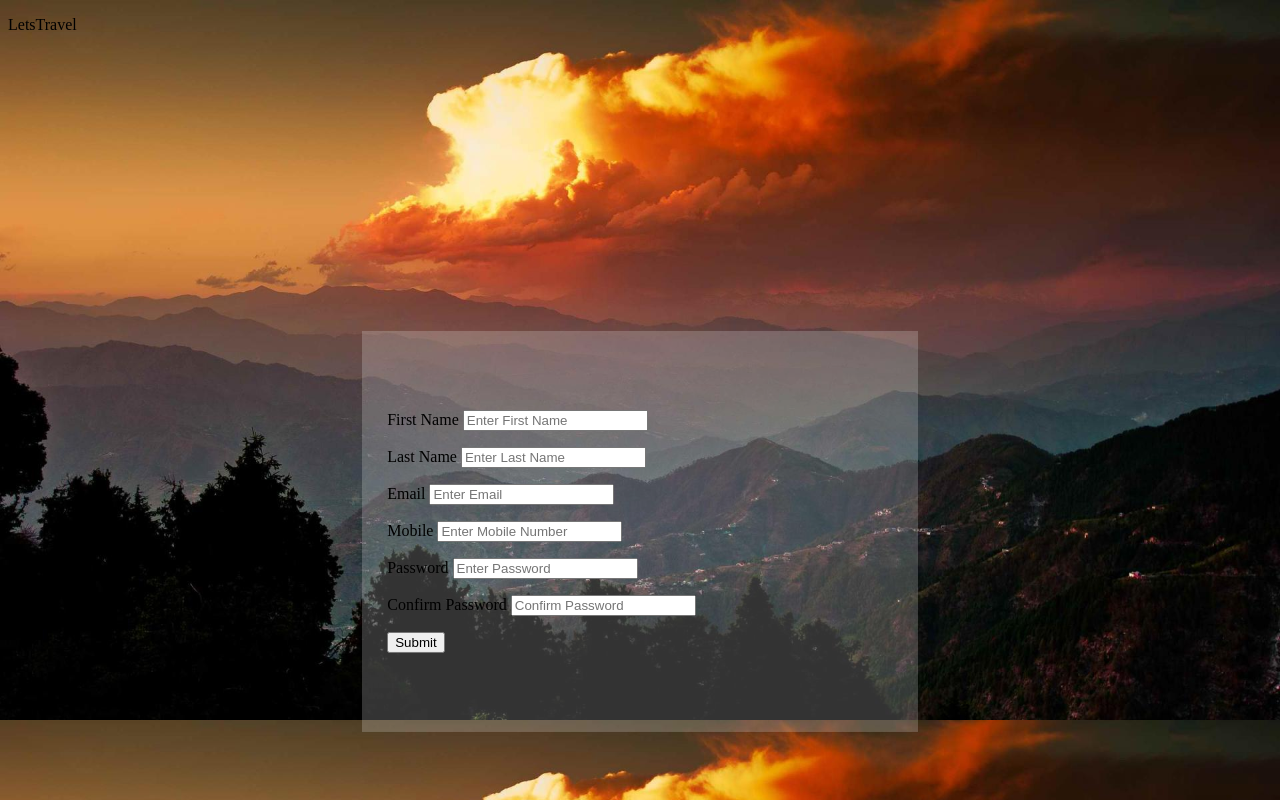
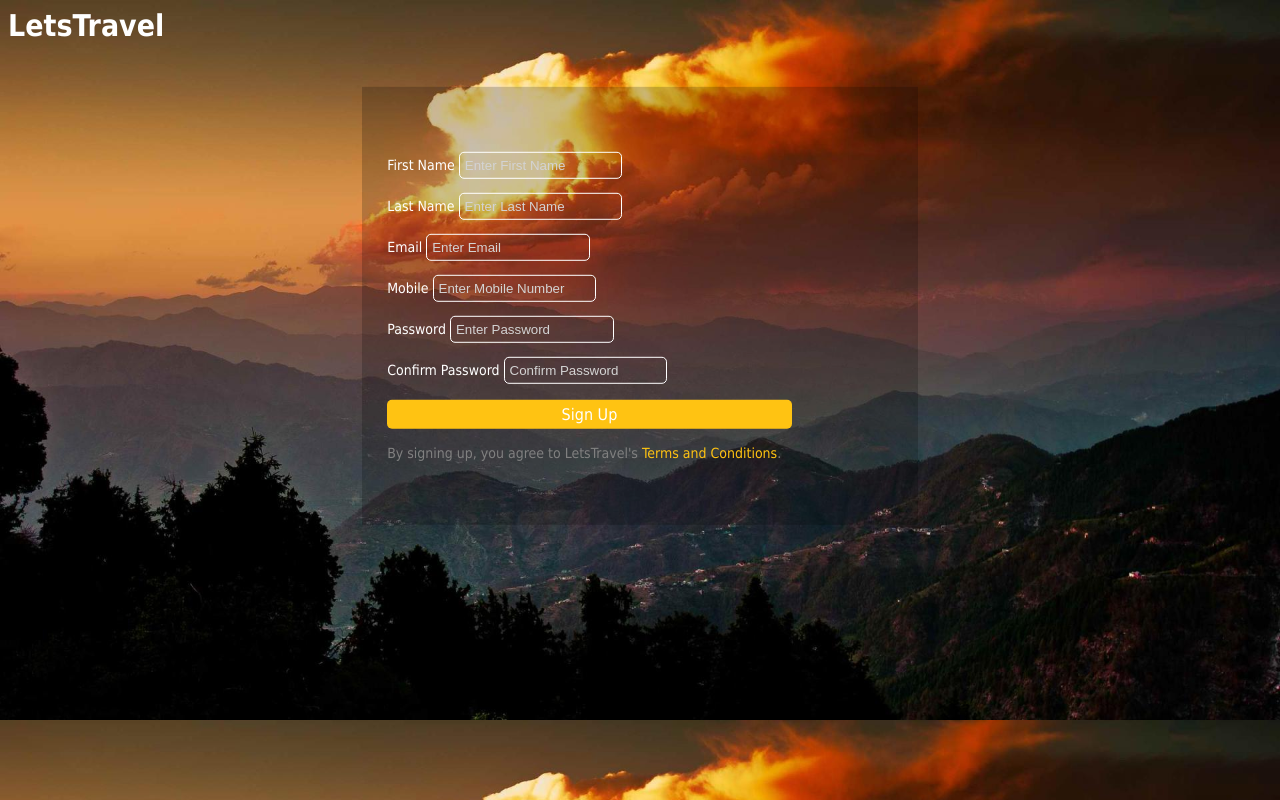
Before and after one commit to shivaneej/Letstravel, a PHP site: page /register.html in a window 1280 px wide. Run offline with PHP 8.4, Linux system fonts and the light colour scheme.

Commit message:
#1 Modified forms

```diff
--- a/register.html
+++ b/register.html
@@ -7,16 +7,17 @@
 	<meta name="viewport" content="width=device-width,initial-scale=1">
 </head>
 <body class="formbg">
-	<p>LetsTravel</p>
-	<div class="formwindow">
+	<p class="heading" style="color: white">LetsTravel</p>
+	<div class="formWindow" id="userRegisterWindow">
 		<form>
-			<p>First Name <input type="text" name="userFirstName" placeholder="Enter First Name"></p>
-			<p>Last Name <input type="text" name="userLastName" placeholder="Enter Last Name"></p>
-			<p>Email <input type="email" name="userEmail" placeholder="Enter Email"></p>
-			<p>Mobile <input type="text" name="userContact" placeholder="Enter Mobile Number"></p>
-			<p>Password <input type="password" name="userPasswd" placeholder="Enter Password"></p>
-			<p>Confirm Password <input type="password" name="userPasswdConf" placeholder="Confirm Password"></p>
-			<p><input type="submit" name="register"></p>
+			<p class="formText">First Name <input class="userFormInput" type="text" name="userFirstName" placeholder="Enter First Name"></p>
+			<p class="formText">Last Name <input class="userFormInput" type="text" name="userLastName" placeholder="Enter Last Name"></p>
+			<p class="formText">Email <input  class="userFormInput" type="email" name="userEmail" placeholder="Enter Email"></p>
+			<p class="formText">Mobile <input class="userFormInput" type="text" name="userContact" placeholder="Enter Mobile Number"></p>
+			<p class="formText">Password <input class="userFormInput" type="password" name="userPasswd" placeholder="Enter Password"></p>
+			<p class="formText">Confirm Password <input class="userFormInput" type="password" name="userPasswdConf" placeholder="Confirm Password"></p>
+			<p><input type="submit" name="register" class="yellowBtn" value="Sign Up"></p>
+			<p class="formText" style="color: grey;">By signing up, you agree to LetsTravel's <a href=# style="text-decoration: none; color: #ffc312;">Terms and Conditions</a>.</p>
 		</form>
 	</div>
 </body>
--- a/style.css
+++ b/style.css
@@ -1,20 +1,82 @@
 /*ffc312*/
-.formwindow
+.formWindow
 {
-
 	width: 40%;
 	margin: auto;
-	transform: translateY(70%);
 	padding-left: 2%;
 	padding-right: 2%;
-	padding-top: 5%;
-	padding-bottom: 5%;
+	padding-top: 4%;
+	padding-bottom: 4%;
 	align-content: center;
-	background-color: rgba(0,0,0,0.17);
-	background-color: rgba(255,255,255,0.2);
+
 }
 .formbg
 {
 	background-image: url("images/FormBg.jpg");
 	background-size: cover;
 }
+#userLoginWindow{
+	transform: translateY(35%);
+	background-color: rgba(0,0,0,0.2);
+}
+#adminLoginWindow{
+
+}
+#userRegisterWindow{
+	transform: translateY(10%);
+	background-color: rgba(0,0,0,0.2);
+}
+.formText{
+	font-family: Tahoma;
+	font-size: 14px;
+	color: white;
+}
+.formTextInvert{
+	font-family: Tahoma;
+	font-size: 14px;
+	color: black;
+}
+input:not(.yellowBtn){
+	width: 30%;
+	height: 5%;
+	border-radius: 5px;
+	padding: 5px;
+}
+.userFormInput{
+	border:0.5px solid white;
+	background-color: unset;
+}
+.adminFormInput{
+border:0.5px solid lightgrey;
+}
+
+.yellowBtn{
+	width: 80%;
+	margin: auto;
+	height: 5%;
+	border-radius: 5px;
+	padding: 5px;
+	background-color: #ffc312;
+	color: white;
+	font-family: Tahoma;
+	font-size: 16px;
+	border:none;
+}
+::placeholder { /* Chrome, Firefox, Opera, Safari 10.1+ */
+    color: lightgrey;
+    opacity: 1; /* Firefox */
+}
+
+:-ms-input-placeholder { /* Internet Explorer 10-11 */
+    color: lightgrey;
+}
+
+::-ms-input-placeholder { /* Microsoft Edge */
+    color: lightgrey;
+}
+.heading{
+	font-family: Tahoma;
+	font-weight: bolder;
+	font-size: 30px;
+	margin: 0;
+}
```
Also changed, not shown: adminlogin.html (+5 -5 lines), userlogin.html (+6 -5 lines).
